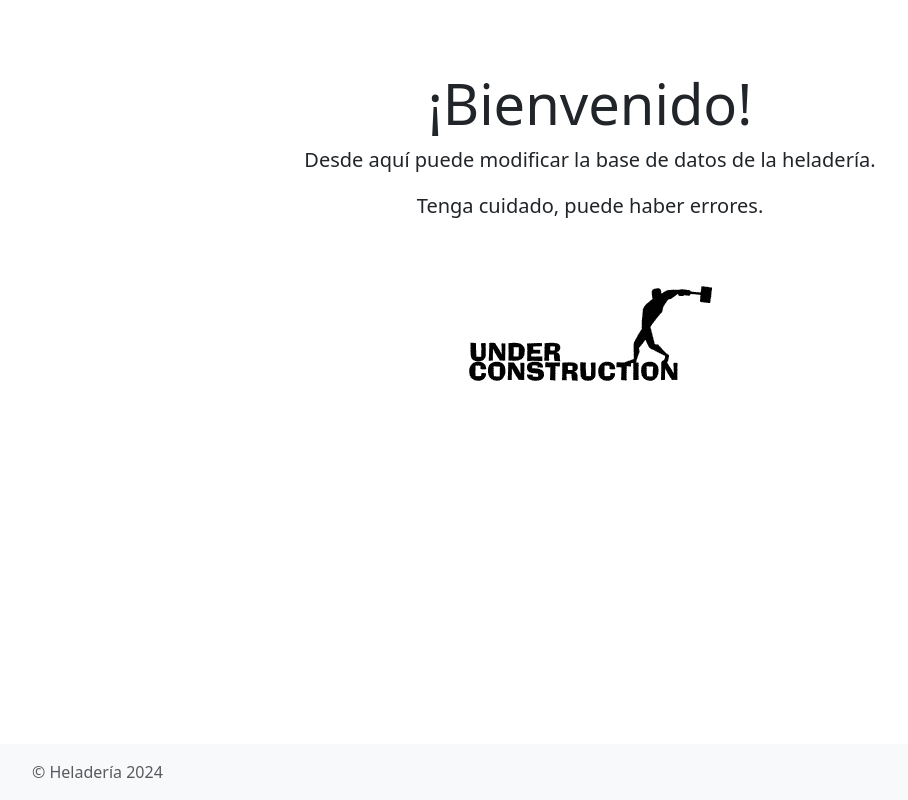
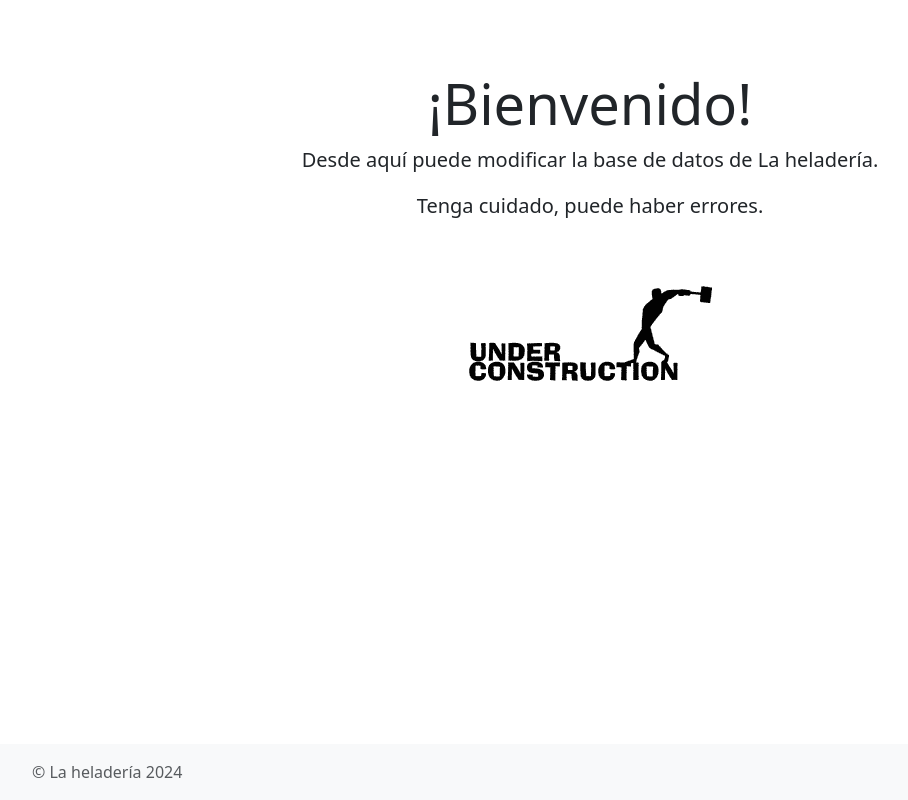
Before and after one commit to Julianisgaes/proyecto-test, a Yii app: template views/site/index.php in a window 1280 px wide. Shown: the whole page, without its empty margins (50-958 px from the left). Run offline with PHP 8.4 and a stand-in for Yii, Linux system fonts and the light colour scheme; the template is opened without the code that fills it, so the values that code supplies are empty; some libraries are stand-ins or nearby versions.

Commit message:
1.0 - cambio de nombre

```diff
--- a/config/web.php
+++ b/config/web.php
@@ -5,7 +5,7 @@ $db = require __DIR__ . '/db.php';
 
 $config = [
     'id' => 'basic',
-    'name' => 'Heladería',
+    'name' => 'La heladería',
     'language' => 'es-MX',
     'timeZone' => 'America/Hermosillo',
     'basePath' => dirname(__DIR__),
--- a/views/layouts/main.php
+++ b/views/layouts/main.php
@@ -80,7 +80,7 @@ $this->registerLinkTag(['rel' => 'icon', 'type' => 'image/x-icon', 'href' => Yii
 <footer id="footer" class="mt-auto py-3 bg-light">
     <div class="container">
         <div class="row text-muted">
-            <div class="col-md-6 text-center text-md-start">&copy; Heladería <?= date('Y') ?></div>
+            <div class="col-md-6 text-center text-md-start">&copy; La heladería <?= date('Y') ?></div>
         </div>
     </div>
 </footer>
--- a/views/site/index.php
+++ b/views/site/index.php
@@ -9,7 +9,7 @@ $this->title = 'Heladería';
     <div class="jumbotron text-center bg-transparent">
         <h1 class="display-4">¡Bienvenido!</h1>
 
-        <p class="lead">Desde aquí puede modificar la base de datos de la heladería.</p>
+        <p class="lead">Desde aquí puede modificar la base de datos de La heladería.</p>
         <p class="lead">Tenga cuidado, puede haber errores.</p>
 
         <img src="<?= Yii::getAlias('@web') . '/media/under_construction.gif' ?>" alt="Bajo construcción">
```
